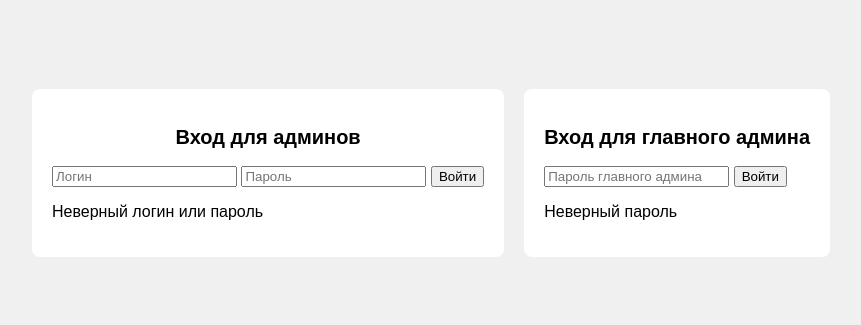
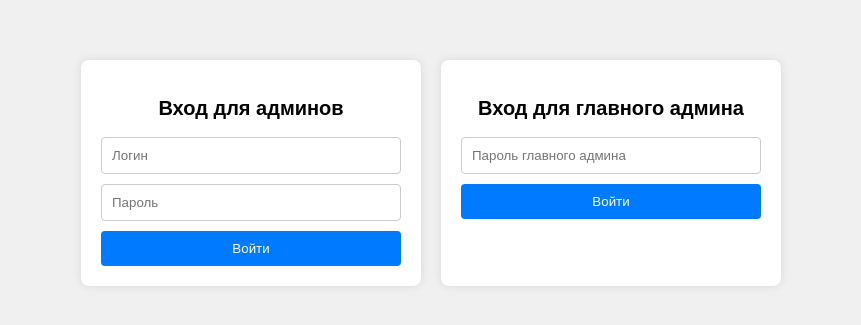
Before and after one commit to EduardZhuravlev/susu, a plain HTML site: page index.html in a window 1280 px wide. Shown: the part 227-552 px from the top of the page, without its empty margins (209-1070 px from the left). Drawn offline with Linux system fonts and the light colour scheme.

Commit message:
Update index.html

```diff
--- a/index.html
+++ b/index.html
@@ -22,9 +22,30 @@
             background: white;
             padding: 20px;
             border-radius: 8px;
-            box-shadow: 0 0 10px rgba(0,0,0წ
-
-System: 0,0,0.1);">
+            box-shadow: 0 0 10px rgba(0,0,0,0.1);
+            width: 300px;
+        }
+        input {
+            display: block;
+            width: 100%;
+            padding: 10px;
+            margin: 10px 0;
+            border: 1px solid #ccc;
+            border-radius: 4px;
+            box-sizing: border-box;
+        }
+        button {
+            width: 100%;
+            padding: 10px;
+            background: #007bff;
+            color: white;
+            border: none;
+            border-radius: 4px;
+            cursor: pointer;
+        }
+        button:hover {
+            background: #0056b3;
+        }
         .error {
             color: red;
             display: none;
@@ -55,7 +76,7 @@ System: 0,0,0.1);">
     </div>
     <script>
         function login() {
-                const username = document.getElementById(',0,0.1);">
+            const username = document.getElementById('username').value;
             const password = document.getElementById('password').value;
             const admins = JSON.parse(localStorage.getItem('admins') || '[]');
             const admin = admins.find(a => a.username === username && a.password === password);
```
Lines whose indentation alone changed are shown as unchanged.
